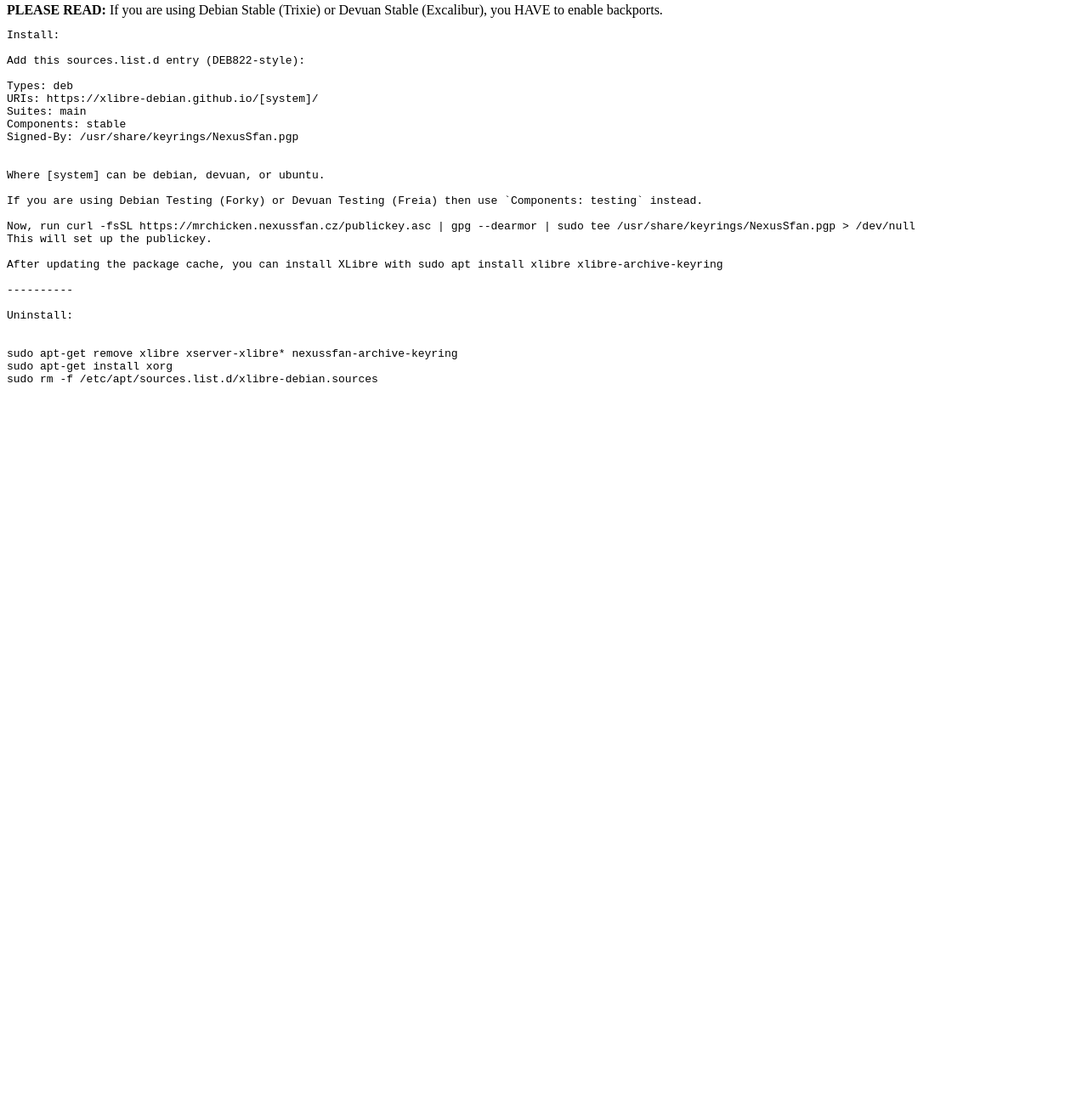
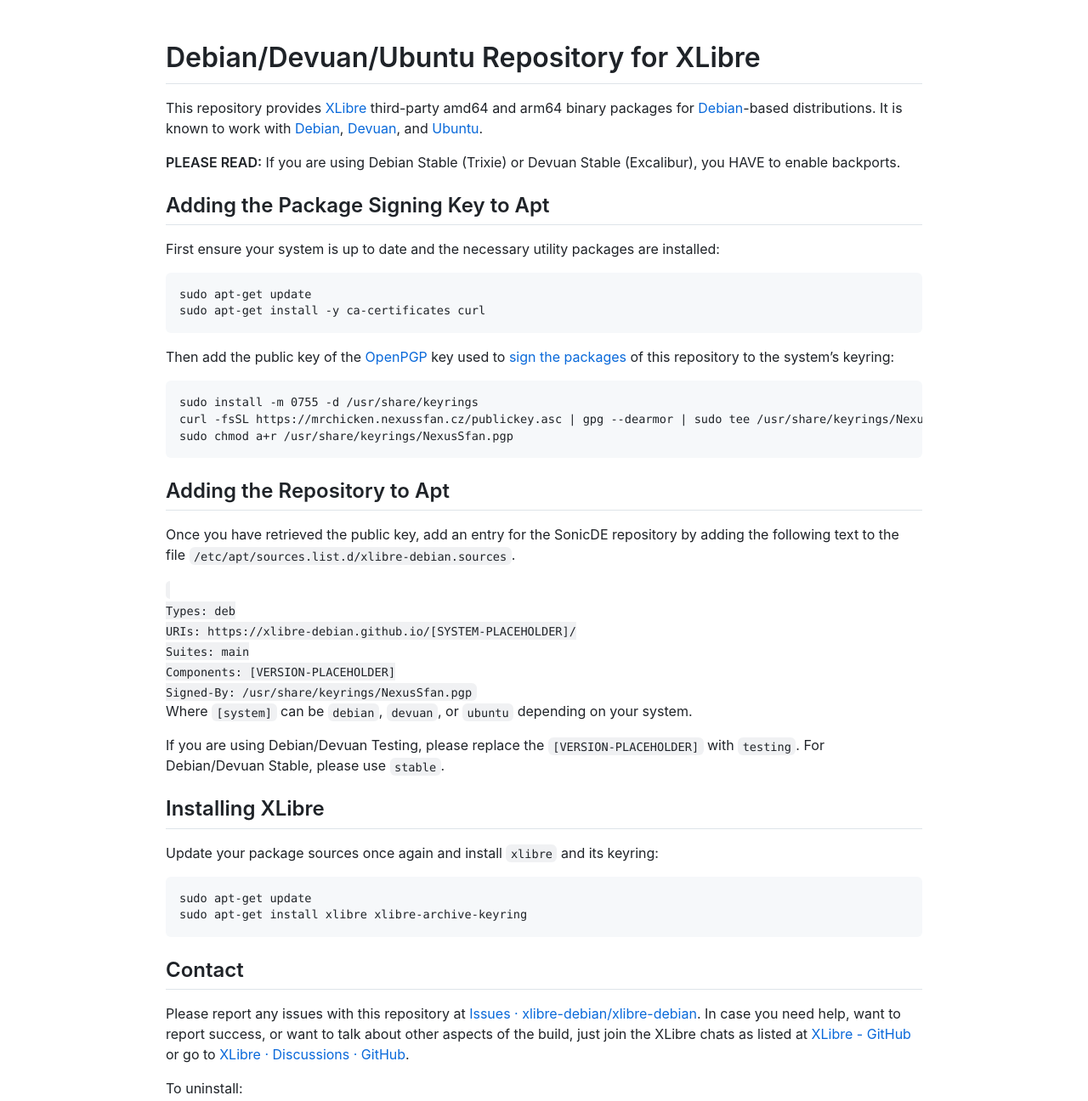
Before and after one commit to xlibre-debian/xlibre-debian.github.io, a plain HTML site: page index.html in a window 1280 px wide. Shown: the part 5-1301 px from the top of the page at 85% size. Before the commit the page ends 800 px from the top, so only its background shows below. Drawn offline with Linux system fonts and the light colour scheme.

Commit message:
New index.html

```diff
--- a/index.html
+++ b/index.html
@@ -1,40 +1,93 @@
 <!DOCTYPE html>
 <html>
 <head>
-<title>README</title>
+	<title>XLibre on Debian</title>
+	<meta charset="utf-8">
+	<meta name="viewport" content="width=device-width, initial-scale=1, minimal-ui">
+	<meta name="color-scheme" content="light dark">
+	<link rel="stylesheet" href="github-markdown.css">
+	<style>
+	.markdown-body {
+		box-sizing: border-box;
+		min-width: 200px;
+		max-width: 980px;
+		margin: 0 auto;
+		padding: 45px;
+	}
+
+	@media (max-width: 767px) {
+		.markdown-body {
+			padding: 15px;
+		}
+	}
+
+	@media (prefers-color-scheme: dark) {
+		body {
+			background-color: #0d1117;
+		}
+	}
+	</style>
 </head>
 <body>
+	<article class="markdown-body">
+<h1>Debian/Devuan/Ubuntu Repository for XLibre</h1>
+
+<p>This repository provides <a href="https://github.com/X11Libre">XLibre</a> third-party amd64 and arm64 binary packages for <a href="https://debian.org">Debian</a>-based distributions. It is known to work with <a href="https://www.debian.org">Debian</a>, <a href="https://www.devuan.org">Devuan</a>, and <a href="https://www.ubuntu.com">Ubuntu</a>.</p>
+
 <b>PLEASE READ:</b> If you are using Debian Stable (Trixie) or Devuan Stable (Excalibur), you HAVE to enable backports.
+
+<h2>Adding the Package Signing Key to Apt</h2>
+
+<p>First ensure your system is up to date and the necessary utility packages are installed:</p>
+
 <pre>
-Install:
+sudo apt-get update
+sudo apt-get install -y ca-certificates curl
+</pre>
 
-Add this sources.list.d entry (DEB822-style):
+<p>Then add the public key of the <a href="https://wiki.archlinux.org/title/OpenPGP">OpenPGP</a> key used to <a href="https://www.debian.org/doc/manuals/securing-debian-manual/deb-pack-sign.en.html">sign the packages</a> of this repository to the system&rsquo;s keyring:</p>
+
+<pre>
+sudo install -m 0755 -d /usr/share/keyrings
+curl -fsSL https://mrchicken.nexussfan.cz/publickey.asc | gpg --dearmor | sudo tee /usr/share/keyrings/NexusSfan.pgp &gt; /dev/null
+sudo chmod a+r /usr/share/keyrings/NexusSfan.pgp
+</pre>
+
+<h2>Adding the Repository to Apt</h2>
+
+<p>Once you have retrieved the public key, add an entry for the SonicDE repository by adding the following text to the file <code>/etc/apt/sources.list.d/xlibre-debian.sources</code>.</p>
 <code>
 Types: deb
-URIs: https://xlibre-debian.github.io/[system]/
+URIs: https://xlibre-debian.github.io/[SYSTEM-PLACEHOLDER]/
 Suites: main
-Components: stable
+Components: [VERSION-PLACEHOLDER]
 Signed-By: /usr/share/keyrings/NexusSfan.pgp
 </code>
 
-Where <code>[system]</code> can be <code>debian</code>, <code>devuan</code>, or <code>ubuntu</code>.
+<p>Where <code>[system]</code> can be <code>debian</code>, <code>devuan</code>, or <code>ubuntu</code> depending on your system.</p>
 
-If you are using Debian Testing (Forky) or Devuan Testing (Freia) then use `Components: testing` instead.
+<p>If you are using Debian/Devuan Testing, please replace the <code>[VERSION-PLACEHOLDER]</code> with <code>testing</code>. For Debian/Devuan Stable, please use <code>stable</code>.</p>
 
-Now, run <code>curl -fsSL https://mrchicken.nexussfan.cz/publickey.asc | gpg --dearmor | sudo tee /usr/share/keyrings/NexusSfan.pgp > /dev/null</code>
-This will set up the publickey.
+<h2>Installing XLibre</h2>
 
-After updating the package cache, you can install XLibre with <code>sudo apt install xlibre xlibre-archive-keyring</code>
+<p>Update your package sources once again and install <code>xlibre</code> and its keyring:</p>
 
-----------
+<pre>
+sudo apt-get update
+sudo apt-get install xlibre xlibre-archive-keyring
+</pre>
 
-Uninstall:
+<h2>Contact</h2>
+
+<p>Please report any issues with this repository at <a href="https://github.com/xlibre-debian/xlibre-debian/issues">Issues · xlibre-debian/xlibre-debian</a>. In case you need help, want to report success, or want to talk about other aspects of the build, just join the XLibre chats as listed at <a href="https://github.com/X11Libre">XLibre - GitHub</a> or go to <a href="https://github.com/orgs/X11Libre/discussions">XLibre · Discussions · GitHub</a>.</p>
+
+<p>To uninstall:</p>
 
 <code>
 sudo apt-get remove xlibre xserver-xlibre* nexussfan-archive-keyring
 sudo apt-get install xorg
 sudo rm -f /etc/apt/sources.list.d/xlibre-debian.sources
 </code>
-</pre>
+	</article>
 </body>
 </html>
```
